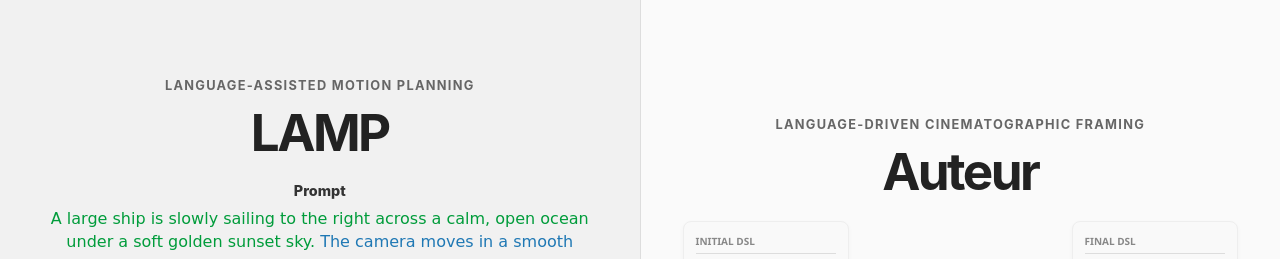
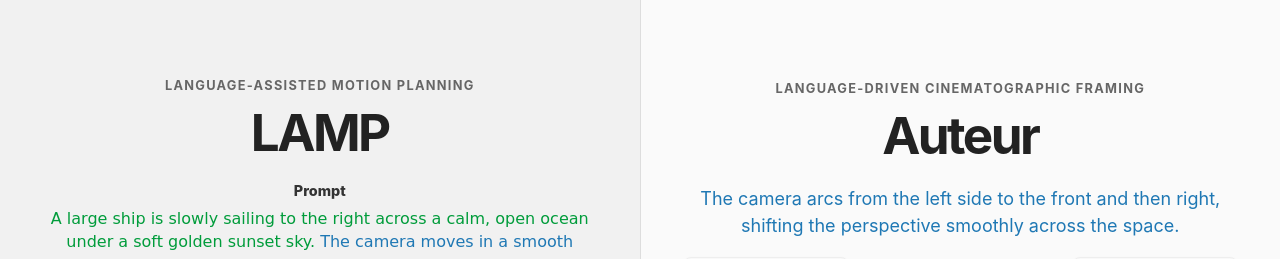
Before and after one commit to ensanli/lamp_auteur, a plain HTML site: page index.html in a window 1280 px wide. Shown: the top 259 px of the page. Drawn offline with Linux system fonts and the light colour scheme.

Commit message:
Update index.html

```diff
--- a/index.html
+++ b/index.html
@@ -29,7 +29,14 @@
       display: flex;
       min-height: 100vh;
     }
-
+.auteur-prompt {
+  max-width: 700px;
+  margin: 0 auto 18px;
+  text-align: center;
+  font-size: 18px;
+  line-height: 1.5;
+  color: #444;
+}
     .project {
       flex: 1;
       display: flex;
@@ -356,6 +363,12 @@
       <h1>Auteur</h1>
 
       <div class="video-area">
+<div class="auteur-prompt">
+  <span style="color:#1f78b4">
+    The camera arcs from the left side to the front and then right,
+    shifting the perspective smoothly across the space.
+  </span>
+</div>
         <div class="auteur-layout">
           <div class="dsl-panel">
             <span class="dsl-title">Initial DSL</span>
```
